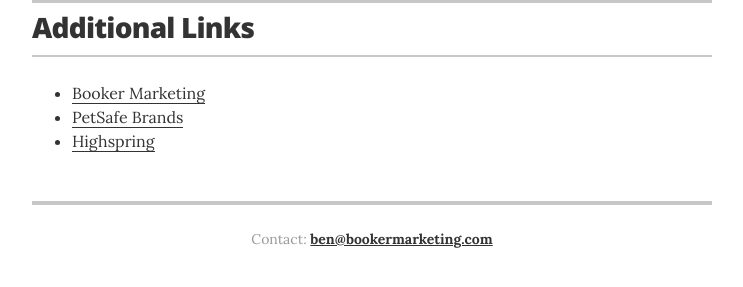
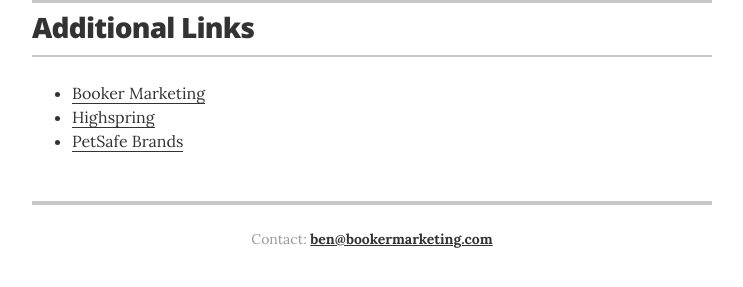
Before and after one commit to bbooker5/about, a Jekyll site: the page built from index.html, in a window 1280 px wide and 900 px high, scrolled down 1701 px. Shown: the part 602-889 px from the top of the window, without its empty margins (268-1011 px from the left). Built offline with Jekyll 4.4.1, drawn with Linux system fonts in a browser that asks for light colours; part of the change alters nothing that is shown.

```diff
--- a/_data/links.yml
+++ b/_data/links.yml
@@ -1,7 +1,7 @@
 # links
 - url: "https://bookermarketing.com/"
   description: Booker Marketing
+- url: "https://www.highspring.com/"
+  description: Highspring
 - url: "https://petsafebrands.com/"
   description: PetSafe Brands
-- url: "https://www.highspring.com/"
-  description: Highspring
```
